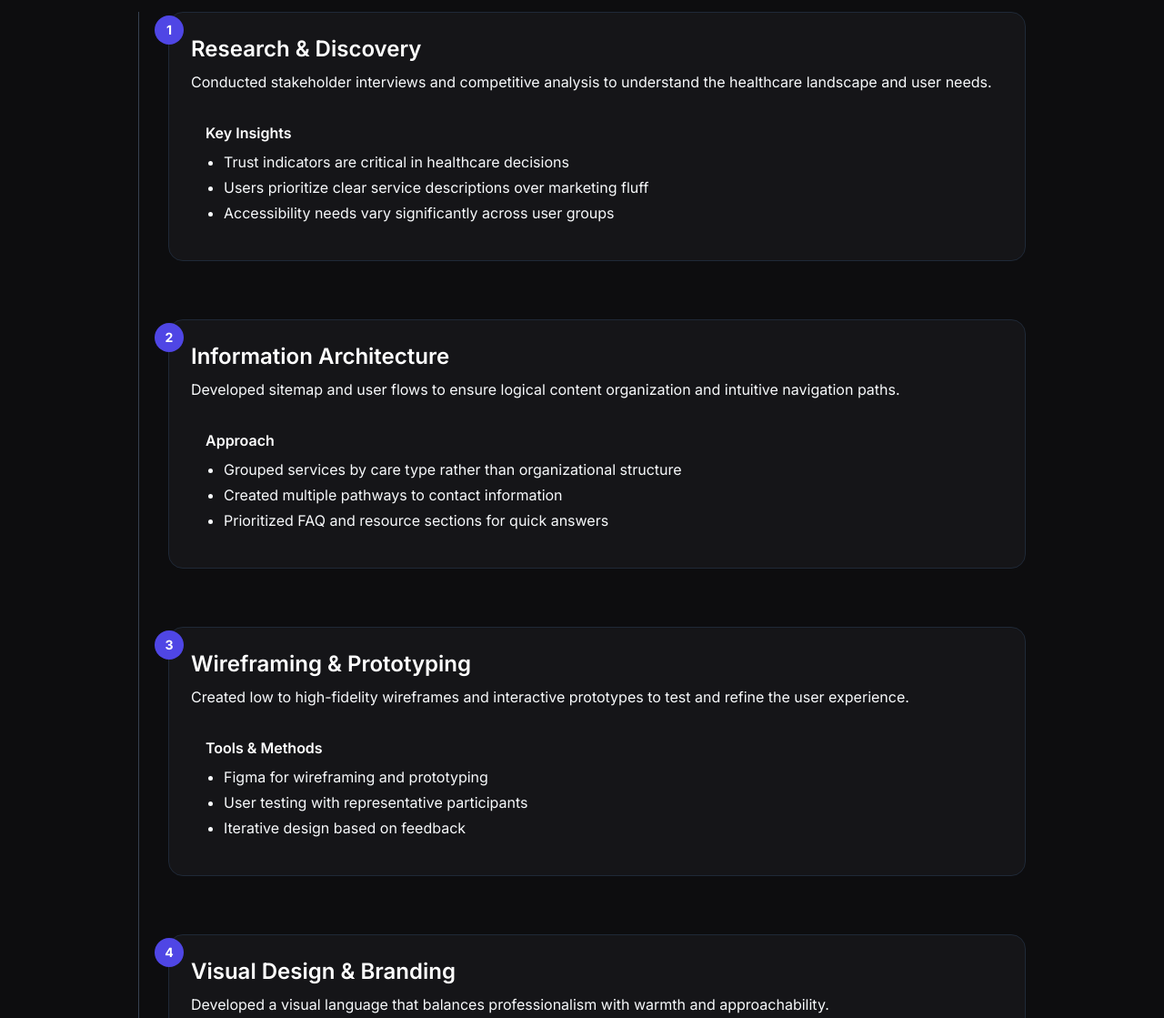
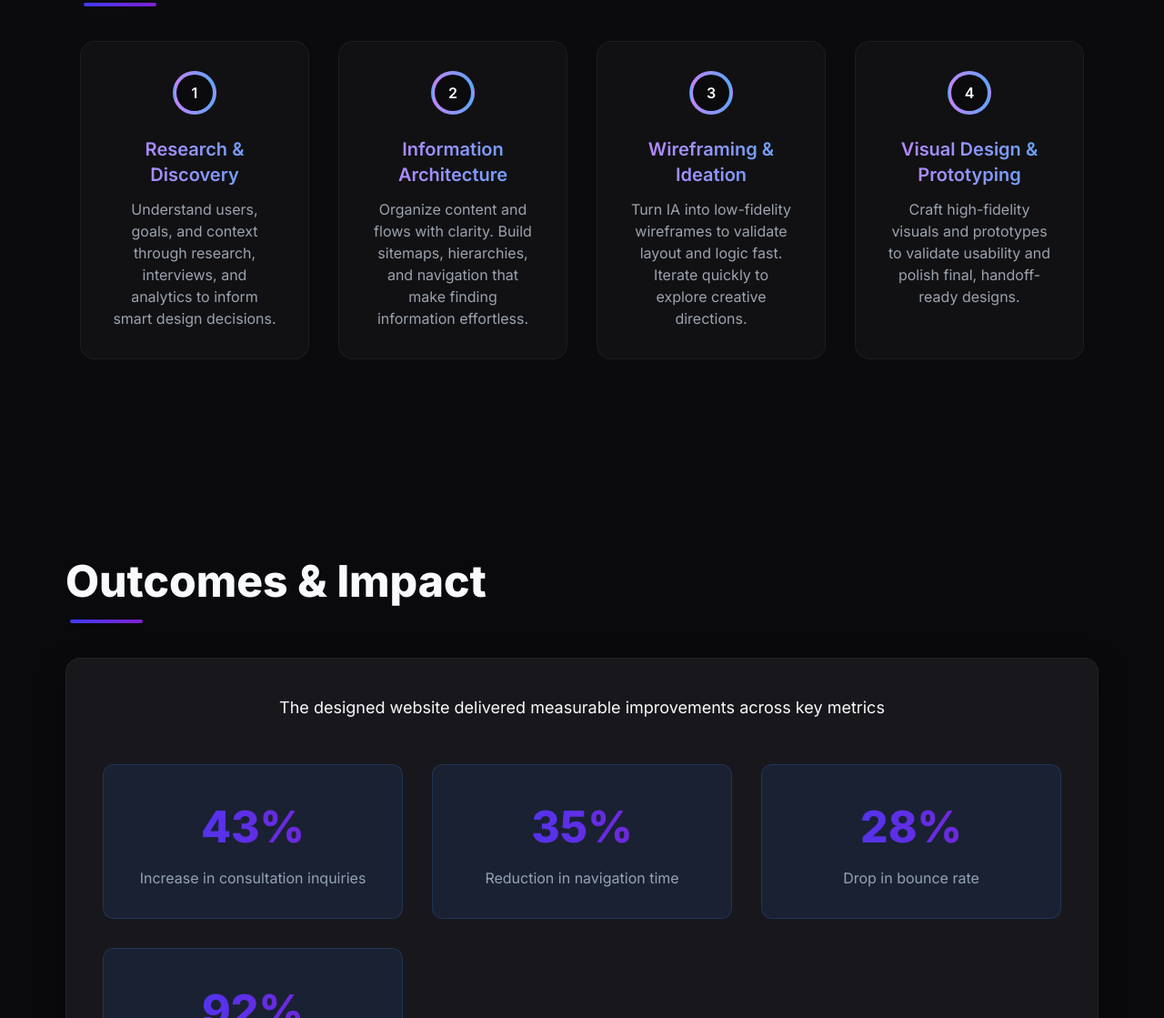
Before and after one commit to kunal0806/uiUx-portfolio, a website: page case-101healthcare.html in a window 1280 px wide. Shown: the part 6720-7839 px from the top of the page at 91% size. Drawn offline with nearby package versions, Linux system fonts and the light colour scheme; a web font is replaced by a local one.

Commit message:
fix issue

```diff
--- a/case-101healthcare.html
+++ b/case-101healthcare.html
@@ -1497,140 +1497,99 @@
         </div>
       </div>
     </section>
-    <!-- Design Process -->
+ <!-- Design Process Section -->
 <section
   id="process"
-      class="py-20 bg-[#0d0d0f] text-gray"
+  class="py-20 md:py-28 bg-[#0b0b0d] text-gray-300"
   data-aos="fade-up"
 >
-      <div class="max-w-5xl mx-auto px-6">
+  <div class="max-w-6xl mx-auto px-6 text-center">
+    <!-- Section Title -->
      <h2 class="section-title">Design Process</h2>
 
-        <div class="relative border-l border-gray-700 pl-8 space-y-16">
+
+    <!-- Steps Grid -->
+    <div class="grid sm:grid-cols-2 lg:grid-cols-4 gap-8">
       <!-- Step 1 -->
-          <div class="relative group">
-            <div
-              class="absolute -left-[15px] top-1 w-8 h-8 flex items-center justify-center rounded-full bg-indigo-600 text-white font-bold text-sm group-hover:scale-110 transition-transform"
-            >
-              1
-            </div>
-            <div
-              class="bg-[#151518] p-6 rounded-2xl border border-gray-800 hover:border-indigo-600 transition-all"
-            >
-              <h3 class="text-2xl font-semibold text-white mb-2">
+      <div
+        class="bg-[#151518]/70 border border-white/5 rounded-2xl p-8 backdrop-blur-sm hover:shadow-[0_0_20px_rgba(139,92,246,0.15)] transition-all duration-300"
+      >
+        <div
+          class="w-12 h-12 mx-auto mb-6 rounded-full border-2 border-transparent bg-gradient-to-r from-purple-400 to-blue-400 p-[2px]"
+        >
+          <div class="w-full h-full rounded-full bg-[#0b0b0d] flex items-center justify-center text-white font-semibold">1</div>
+        </div>
+        <h3
+          class="text-xl font-semibold mb-3 bg-gradient-to-r from-purple-400 to-blue-400 bg-clip-text text-transparent"
+        >
           Research & Discovery
         </h3>
-              <p class="mb-4">
-                Conducted stakeholder interviews and competitive analysis to
-                understand the healthcare landscape and user needs.
-              </p>
-              <div class="bg-blue-500/20/50 p-4 rounded-xl">
-                <h4 class="font-semibold text-white mb-2">Key Insights</h4>
-                <ul class="list-disc ml-5 space-y-1">
-                  <li>Trust indicators are critical in healthcare decisions</li>
-                  <li>
-                    Users prioritize clear service descriptions over marketing
-                    fluff
-                  </li>
-                  <li>
-                    Accessibility needs vary significantly across user groups
-                  </li>
-                </ul>
-              </div>
-            </div>
+        <p class="text-gray-400 leading-relaxed text-sm md:text-base">
+          Understand users, goals, and context through research, interviews, and analytics to inform smart design decisions.
+        </p>
       </div>
 
       <!-- Step 2 -->
-          <div class="relative group">
-            <div
-              class="absolute -left-[15px] top-1 w-8 h-8 flex items-center justify-center rounded-full bg-indigo-600 text-white font-bold text-sm group-hover:scale-110 transition-transform"
-            >
-              2
-            </div>
-            <div
-              class="bg-[#151518] p-6 rounded-2xl border border-gray-800 hover:border-indigo-600 transition-all"
-            >
-              <h3 class="text-2xl font-semibold text-white mb-2">
+      <div
+        class="bg-[#151518]/70 border border-white/5 rounded-2xl p-8 backdrop-blur-sm hover:shadow-[0_0_20px_rgba(96,165,250,0.15)] transition-all duration-300"
+      >
+        <div
+          class="w-12 h-12 mx-auto mb-6 rounded-full border-2 border-transparent bg-gradient-to-r from-purple-400 to-blue-400 p-[2px]"
+        >
+          <div class="w-full h-full rounded-full bg-[#0b0b0d] flex items-center justify-center text-white font-semibold">2</div>
+        </div>
+        <h3
+          class="text-xl font-semibold mb-3 bg-gradient-to-r from-purple-400 to-blue-400 bg-clip-text text-transparent"
+        >
           Information Architecture
         </h3>
-              <p class="mb-4">
-                Developed sitemap and user flows to ensure logical content
-                organization and intuitive navigation paths.
-              </p>
-              <div class="bg-blue-500/20/50 p-4 rounded-xl">
-                <h4 class="font-semibold text-white mb-2">Approach</h4>
-                <ul class="list-disc ml-5 space-y-1">
-                  <li>
-                    Grouped services by care type rather than organizational
-                    structure
-                  </li>
-                  <li>Created multiple pathways to contact information</li>
-                  <li>
-                    Prioritized FAQ and resource sections for quick answers
-                  </li>
-                </ul>
-              </div>
-            </div>
+        <p class="text-gray-400 leading-relaxed text-sm md:text-base">
+          Organize content and flows with clarity. Build sitemaps, hierarchies, and navigation that make finding information effortless.
+        </p>
       </div>
 
       <!-- Step 3 -->
-          <div class="relative group">
-            <div
-              class="absolute -left-[15px] top-1 w-8 h-8 flex items-center justify-center rounded-full bg-indigo-600 text-white font-bold text-sm group-hover:scale-110 transition-transform"
-            >
-              3
-            </div>
-            <div
-              class="bg-[#151518] p-6 rounded-2xl border border-gray-800 hover:border-indigo-600 transition-all"
-            >
-              <h3 class="text-2xl font-semibold text-white mb-2">
-                Wireframing & Prototyping
+      <div
+        class="bg-[#151518]/70 border border-white/5 rounded-2xl p-8 backdrop-blur-sm hover:shadow-[0_0_20px_rgba(139,92,246,0.15)] transition-all duration-300"
+      >
+        <div
+          class="w-12 h-12 mx-auto mb-6 rounded-full border-2 border-transparent bg-gradient-to-r from-purple-400 to-blue-400 p-[2px]"
+        >
+          <div class="w-full h-full rounded-full bg-[#0b0b0d] flex items-center justify-center text-white font-semibold">3</div>
+        </div>
+        <h3
+          class="text-xl font-semibold mb-3 bg-gradient-to-r from-purple-400 to-blue-400 bg-clip-text text-transparent"
+        >
+          Wireframing & Ideation
         </h3>
-              <p class="mb-4">
-                Created low to high-fidelity wireframes and interactive
-                prototypes to test and refine the user experience.
-              </p>
-              <div class="bg-blue-500/20/50 p-4 rounded-xl">
-                <h4 class="font-semibold text-white mb-2">Tools & Methods</h4>
-                <ul class="list-disc ml-5 space-y-1">
-                  <li>Figma for wireframing and prototyping</li>
-                  <li>User testing with representative participants</li>
-                  <li>Iterative design based on feedback</li>
-                </ul>
-              </div>
-            </div>
+        <p class="text-gray-400 leading-relaxed text-sm md:text-base">
+          Turn IA into low-fidelity wireframes to validate layout and logic fast. Iterate quickly to explore creative directions.
+        </p>
       </div>
 
       <!-- Step 4 -->
-          <div class="relative group">
-            <div
-              class="absolute -left-[15px] top-1 w-8 h-8 flex items-center justify-center rounded-full bg-indigo-600 text-white font-bold text-sm group-hover:scale-110 transition-transform"
-            >
-              4
-            </div>
-            <div
-              class="bg-[#151518] p-6 rounded-2xl border border-gray-800 hover:border-indigo-600 transition-all"
-            >
-              <h3 class="text-2xl font-semibold text-white mb-2">
-                Visual Design & Branding
+      <div
+        class="bg-[#151518]/70 border border-white/5 rounded-2xl p-8 backdrop-blur-sm hover:shadow-[0_0_20px_rgba(96,165,250,0.15)] transition-all duration-300"
+      >
+        <div
+          class="w-12 h-12 mx-auto mb-6 rounded-full border-2 border-transparent bg-gradient-to-r from-purple-400 to-blue-400 p-[2px]"
+        >
+          <div class="w-full h-full rounded-full bg-[#0b0b0d] flex items-center justify-center text-white font-semibold">4</div>
+        </div>
+        <h3
+          class="text-xl font-semibold mb-3 bg-gradient-to-r from-purple-400 to-blue-400 bg-clip-text text-transparent"
+        >
+          Visual Design & Prototyping
         </h3>
-              <p class="mb-4">
-                Developed a visual language that balances professionalism with
-                warmth and approachability.
-              </p>
-              <div class="bg-blue-500/20/50 p-4 rounded-xl">
-                <h4 class="font-semibold text-white mb-2">Design System</h4>
-                <ul class="list-disc ml-5 space-y-1">
-                  <li>Color palette focused on trust and calmness</li>
-                  <li>Accessible typography scale with proper hierarchy</li>
-                  <li>Consistent component library for development handoff</li>
-                </ul>
-              </div>
-            </div>
+        <p class="text-gray-400 leading-relaxed text-sm md:text-base">
+          Craft high-fidelity visuals and prototypes to validate usability and polish final, handoff-ready designs.
+        </p>
       </div>
     </div>
   </div>
 </section>
+
+
 
     <!-- Outcomes -->
     <section id="outcomes" class="section" data-aos="fade-up">
```
Lines whose indentation alone changed are shown as unchanged.
